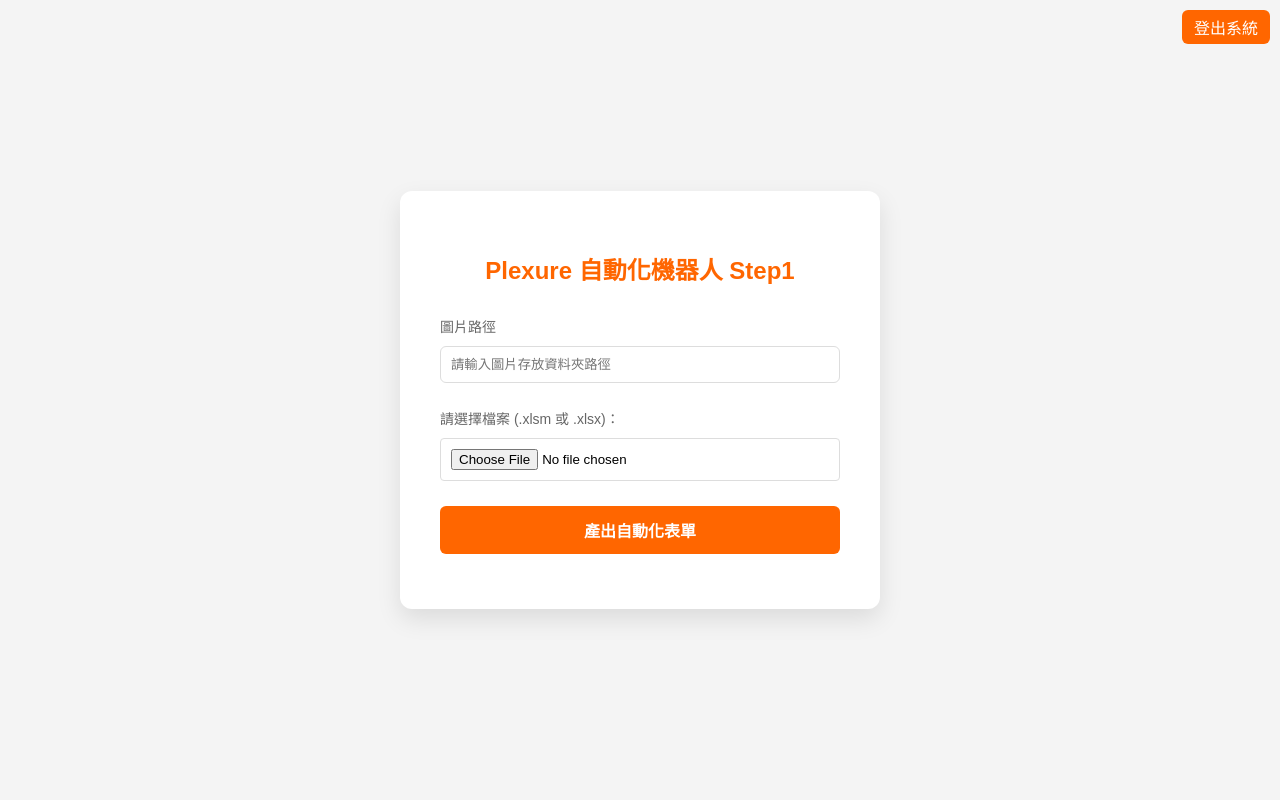
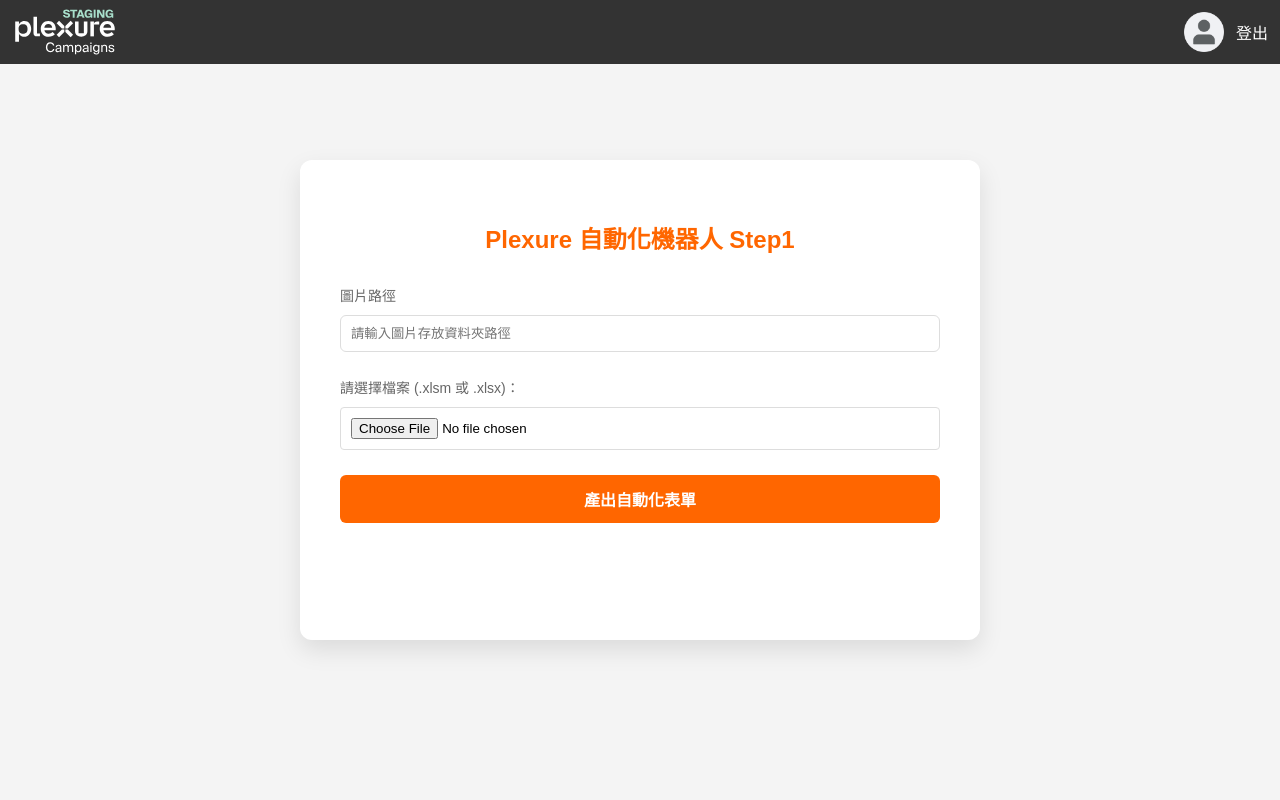
Before and after one commit to Jonathanbir/plexure-web, a Flask app: page /step1 in a window 1280 px wide. Run offline with Flask 3, Linux system fonts and the light colour scheme; the visitor is signed in with stand-in values (Sample User, id 1).

Commit message:
git:加上導覽列

```diff
--- a/templates/step1.html
+++ b/templates/step1.html
@@ -12,18 +12,65 @@
         margin: 0;
         font-family: "Microsoft JhengHei", sans-serif;
         background-color: #f4f4f4;
+      }
+
+      .navigation-bar {
         display: flex;
-        justify-content: center;
+        justify-content: space-between;
+        align-items: center;
+        width: 100%;
+        height: 64px;
+        background-color: #333333 !important;
+      }
+
+      .new-logo {
+        padding: 0 15px !important;
+        display: flex !important;
+        height: 100%;
+      }
+
+      .new-logo__image {
+        width: 100px;
+      }
+
+      .login-status {
+        display: flex;
         align-items: center;
       }
+
+      .member-icon {
+        width: 40px;
+      }
+
+      .logout-btn {
+        padding: 5px 12px;
+        font-size: 16px;
+        cursor: pointer;
+        color: #ffffff;
+        text-decoration: none;
+        transition: all 0.5s ease-in-out;
+      }
+
+      .logout-btn:hover {
+        text-decoration: underline;
+      }
+
       .workspace {
+        position: fixed;
+        top: 0;
+        bottom: 0;
+        left: 0;
+        right: 0;
+        width: 600px;
+        height: 400px;
+        margin: auto;
         background-color: #ffffff;
         padding: 40px;
         border-radius: 12px;
         box-shadow: 0 10px 25px rgba(0, 0, 0, 0.1);
         text-align: center;
-        width: 400px;
       }
+
       h2 {
         color: #ff6600;
         margin-bottom: 30px;
@@ -132,28 +179,26 @@
         font-size: 14px;
         color: #888;
       }
-
-      .logout-btn {
-        position: fixed;
-        top: 10px;
-        right: 10px;
-        padding: 5px 12px;
-        font-size: 16px;
-        border-radius: 6px;
-        cursor: pointer;
-        background-color: #ff6600;
-        color: #ffffff;
-        text-decoration: none;
-        transition: all 0.5s ease-in-out;
-      }
-
-      .logout-btn:hover {
-        background-color: #e65c00;
-        color: #ffffff;
-      }
     </style>
   </head>
   <body>
+    <header class="pitch minWidth navigation-bar" style="padding-left: 0">
+      <a class="new-logo">
+        <img
+          class="new-logo__image"
+          src="{{ url_for('static', filename='images/logo.svg') }}"
+          alt="logo"
+        />
+      </a>
+      <div class="login-status">
+        <img
+          class="member-icon"
+          src="{{ url_for('static', filename='images/member.png') }}"
+          alt="member"
+        />
+        <a class="logout-btn" href="/logout">登出</a>
+      </div>
+    </header>
     <div class="workspace">
       <h2>Plexure 自動化機器人 Step1</h2>
       <div class="upload-group">
@@ -188,7 +233,6 @@
 
       <div id="statusMsg"></div>
     </div>
-    <a class="logout-btn" href="/logout">登出系統</a>
     <script>
       $(document).ready(function () {
         // 1. 點擊產出
```
Also changed, not shown: templates/result.html (+74 -6 lines), templates/step2.html (+67 -2 lines), static/images/logo.svg (added), static/images/member.png (added).
